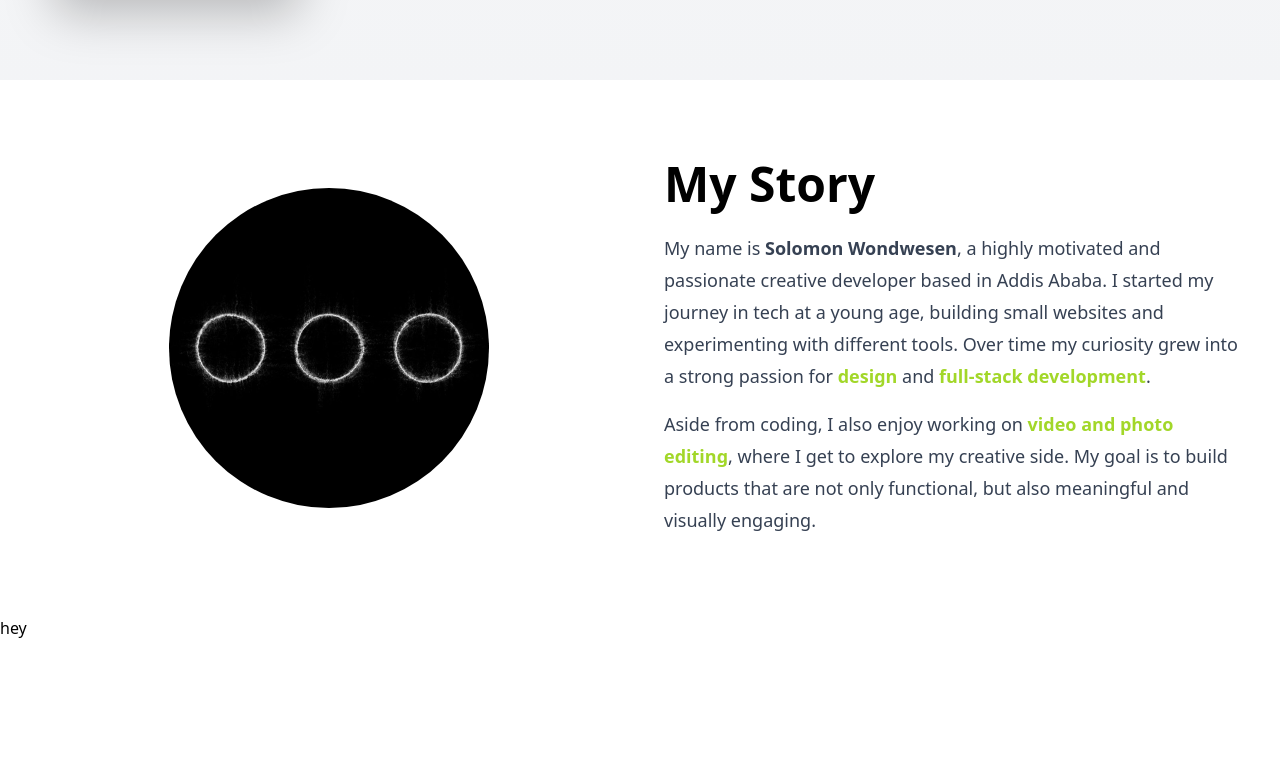
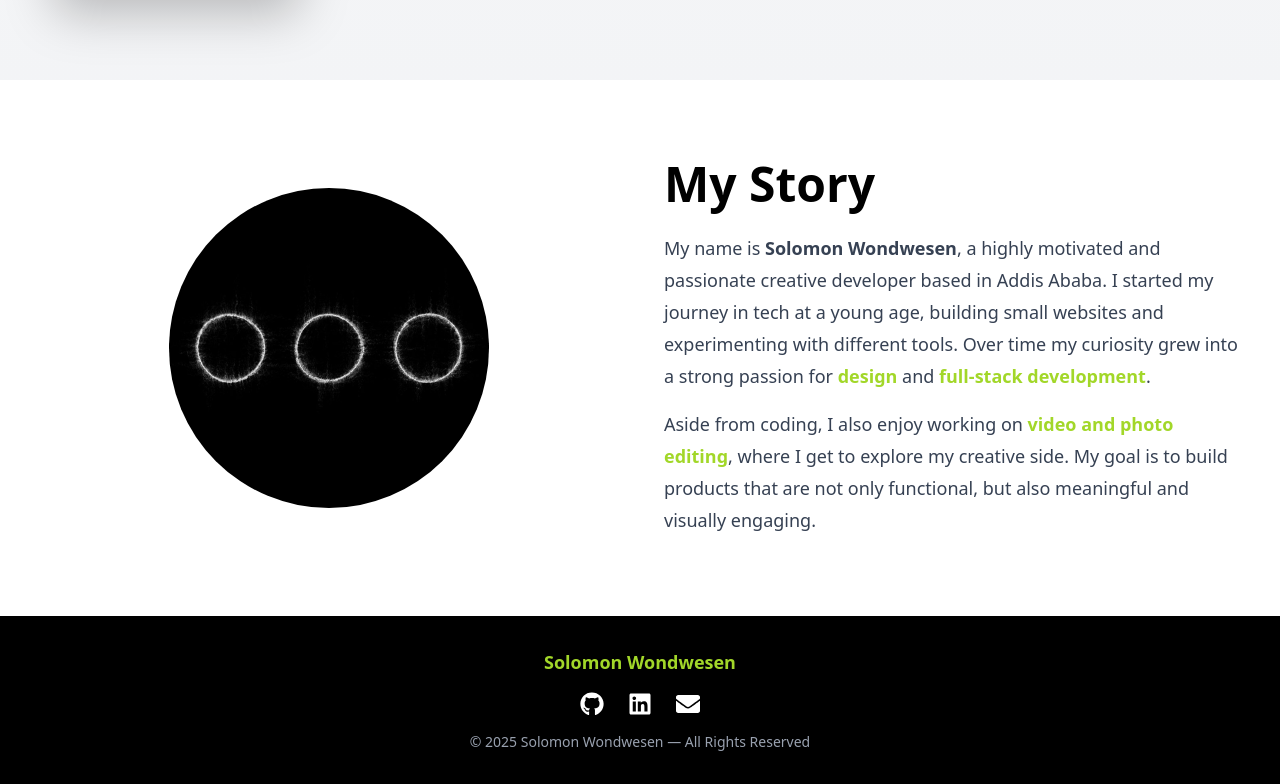
Before and after one commit to swprograming/devspark.sol, a React (Vite) app: page / in a window 1280 px wide. Shown: the part 2452-3236 px from the top of the page. Before the commit the page ends 3092 px from the top, so only its background shows below. Built offline with nearby package versions, Linux system fonts and the light colour scheme.

Commit message:
first footer

```diff
--- a/src/componets/Footer.jsx
+++ b/src/componets/Footer.jsx
@@ -1,9 +1,28 @@
 import React from "react";
+import { FaGithub, FaLinkedin, FaEnvelope } from "react-icons/fa";
 
 const Footer = () => {
-    return(
-        <h1>hey</h1>
-    )
-}
+  return (
+    <footer className="w-full bg-black text-white py-8">
+      <div className="max-w-[1197px] mx-auto flex flex-col items-center gap-4 px-4">
+        <p className="text-lg font-semibold text-[#A2D729]">Solomon Wondwesen</p>
+        <div className="flex gap-6">
+          <a href="https://github.com/swprograming" target="_blank">
+            <FaGithub className="text-2xl hover:text-[#A2D729] transition-colors" />
+          </a>
+          <a href="https://linkedin.com/in/solomon-wondwesen-8b27a934b" target="_blank">
+            <FaLinkedin className="text-2xl hover:text-[#A2D729] transition-colors" />
+          </a>
+          <a href="mailto:solomonwondwosen54@gmail.com">
+            <FaEnvelope className="text-2xl hover:text-[#A2D729] transition-colors" />
+          </a>
+        </div>
+        <p className="text-sm text-gray-400 text-center">
+          © {new Date().getFullYear()} Solomon Wondwesen — All Rights Reserved
+        </p>
+      </div>
+    </footer>
+  );
+};
 
 export default Footer;
```
